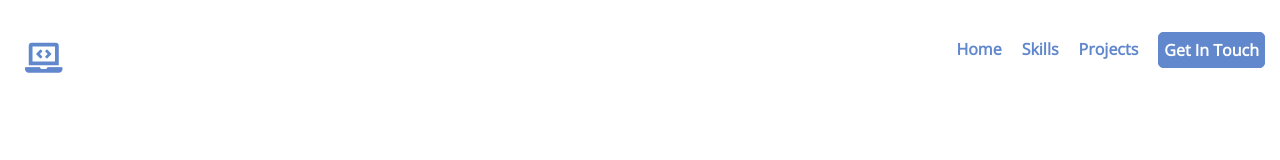
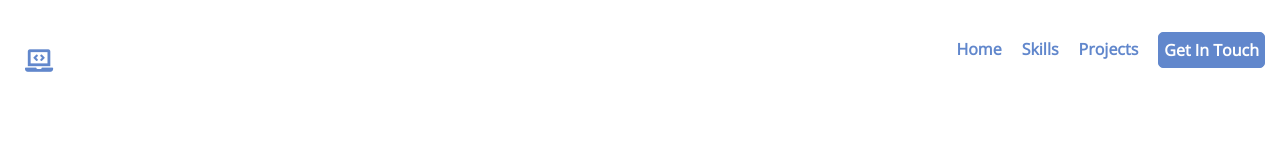
Before and after one commit to JoshuaAlvarez06/Joshua-Portfolio, a React (Create React App) app: page / in a window 1280 px wide. Shown: the top 160 px of the page. Built offline with nearby package versions, Linux system fonts and the light colour scheme.

Commit message:
changed icon size

```diff
--- a/src/Main.js
+++ b/src/Main.js
@@ -112,7 +112,7 @@ export default function Main() {
                   </ul>
                   <div className="button-group">
                     <a
-                      href="https://joshuaalvarez06.github.io/Thinkful---Thinkfulbnb/"
+                      href="https://github.com/JoshuaAlvarez06/Thinkful--Flashcards.git"
                       target="_blank"
                       rel="noreferrer"
                       className="btn btn-secondary"
--- a/src/components/Navbar/Navbar.js
+++ b/src/components/Navbar/Navbar.js
@@ -6,7 +6,7 @@ export default function Navbar() {
 
     return (
         <div className="header">
-            <h1 id="top" className="logo"><a href="/"><i className="fas fa-laptop-code fa-l"></i></a></h1>
+            <h1 id="top" className="logo"><a href="/"><i className="fas fa-laptop-code fa-xs"></i></a></h1>
             <ul className="menu-items">
                 <li className="menu-item"><a href="/">Home</a></li>
                 <li className="menu-item"><a href="#skills">Skills</a></li>
```
